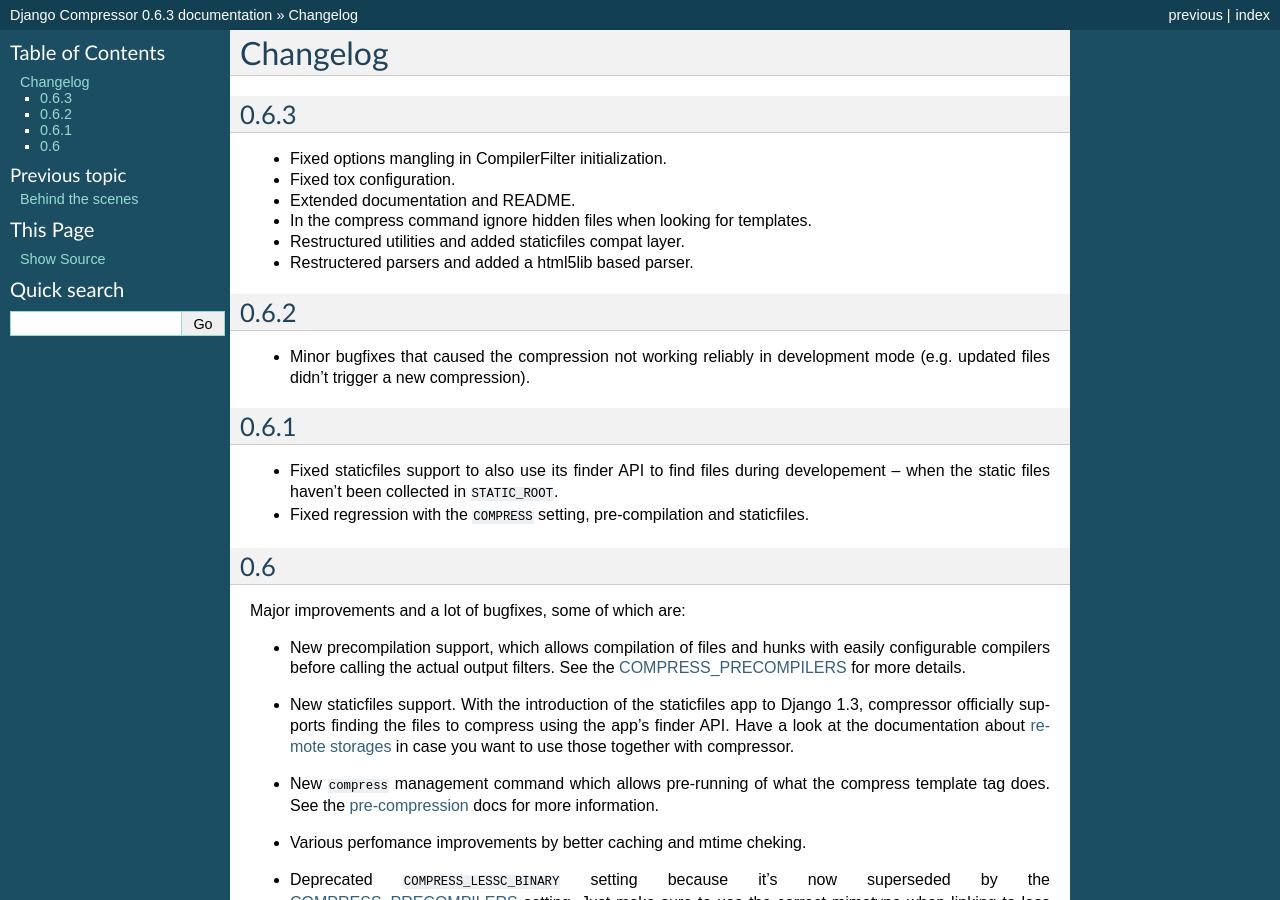
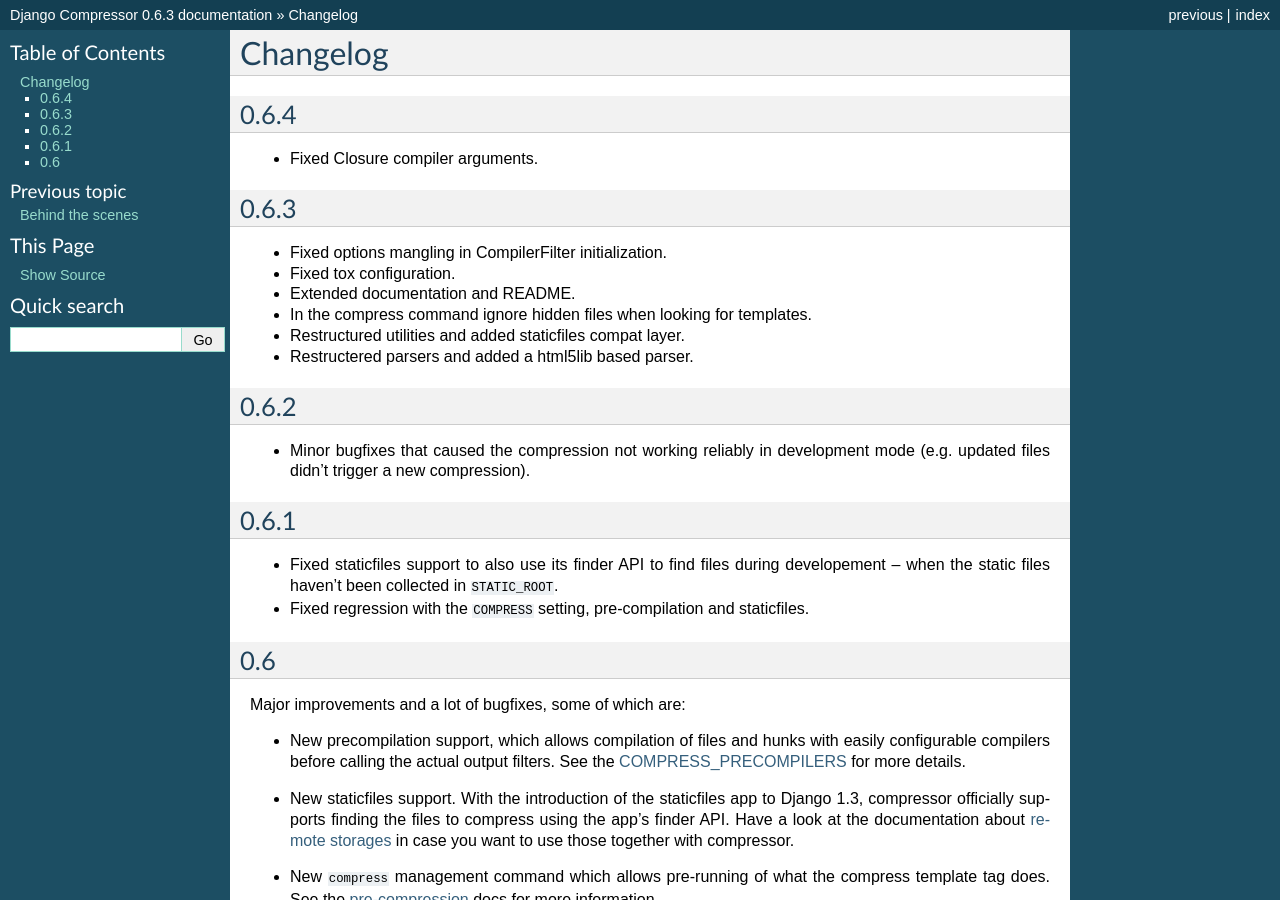
Before and after one commit to django-compressor/django-compressor, a Sphinx documentation site: the page built from docs/changelog.txt, in a window 1280 px wide and 900 px high. Built offline with Sphinx 7.4.7, drawn with Linux system fonts in a browser that asks for light colours.

Commit message:
Updated changelog.

```diff
--- a/docs/changelog.txt
+++ b/docs/changelog.txt
@@ -1,5 +1,10 @@
 Changelog
 =========
+
+0.6.4
+-----
+
+- Fixed Closure compiler arguments.
 
 0.6.3
 -----
```
